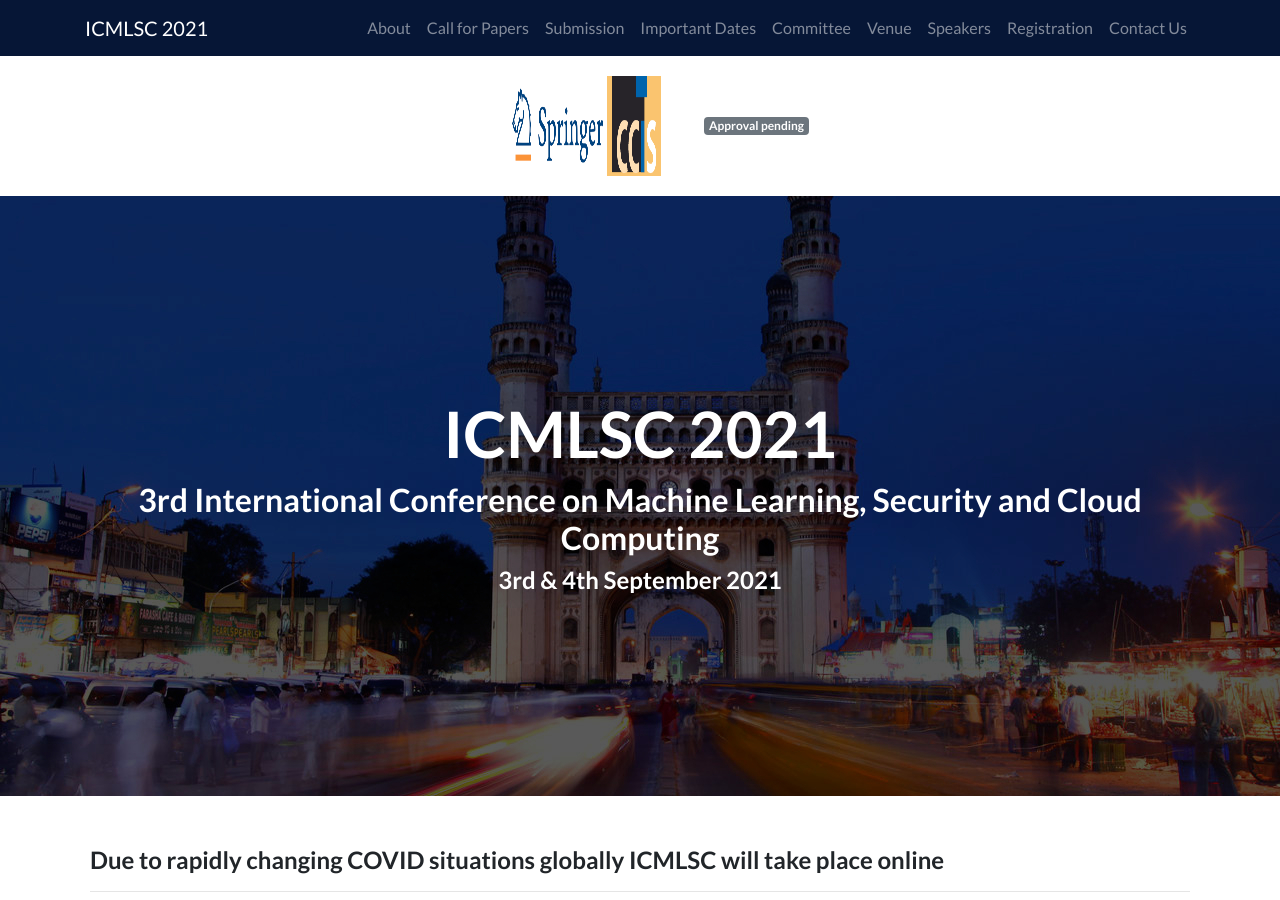
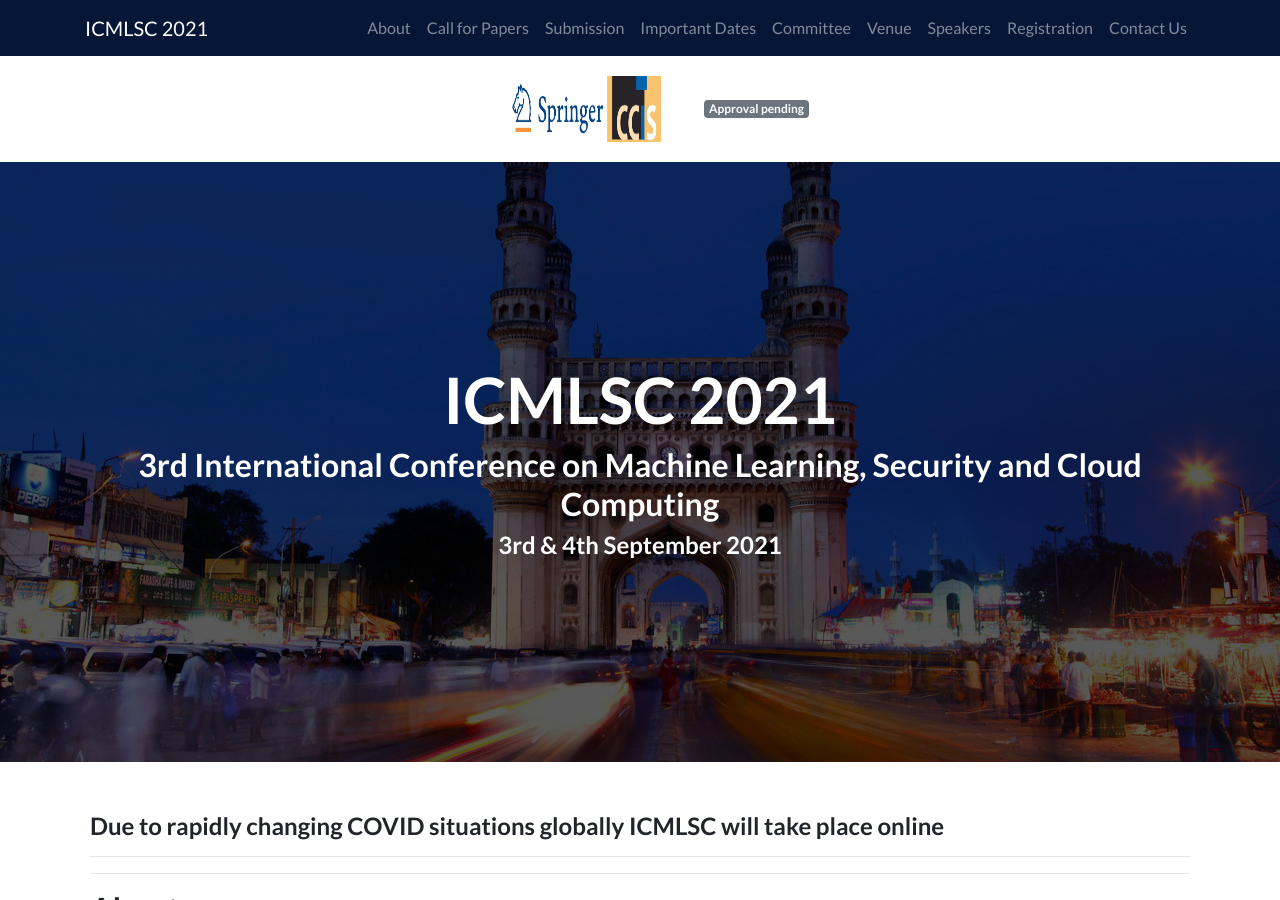
Before and after one commit to ieeevardhaman/icmlsc-website, a Jekyll site: the page built from pages/about.md, in a window 1280 px wide and 900 px high. Built offline with Jekyll 4.4.1, drawn with Linux system fonts in a browser that asks for light colours; our own code applies the rules of GitHub Pages for plain Markdown files.

Commit message:
Update header.html

```diff
--- a/_includes/header.html
+++ b/_includes/header.html
@@ -1,7 +1,7 @@
 <div class="d-flex flex-wrap justify-content-around align-items-center logos">
     <div >
 
-      <img src="/img/logos/springer.png" width="772" height="169">
+      <img src="/img/logos/springer.png" width="330" height="65.67">
       <span class="badge badge-secondary">Approval pending</span></div>
   </div>
 <header class="masthead text-center text-white">
```
